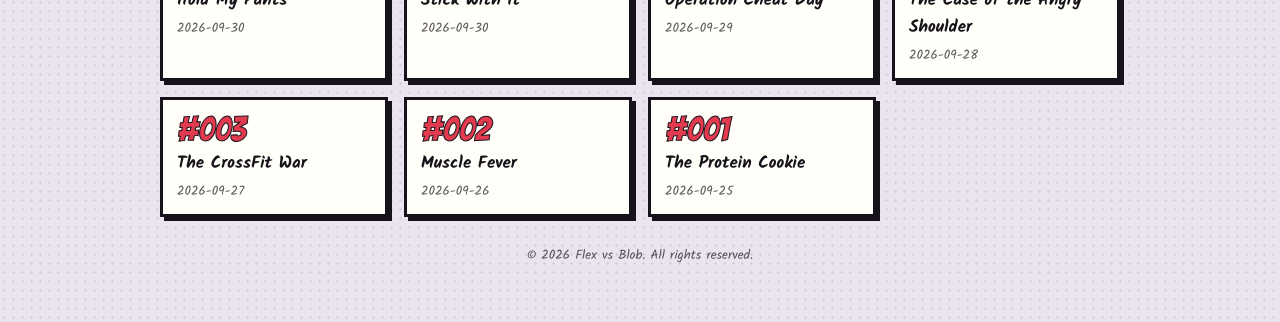
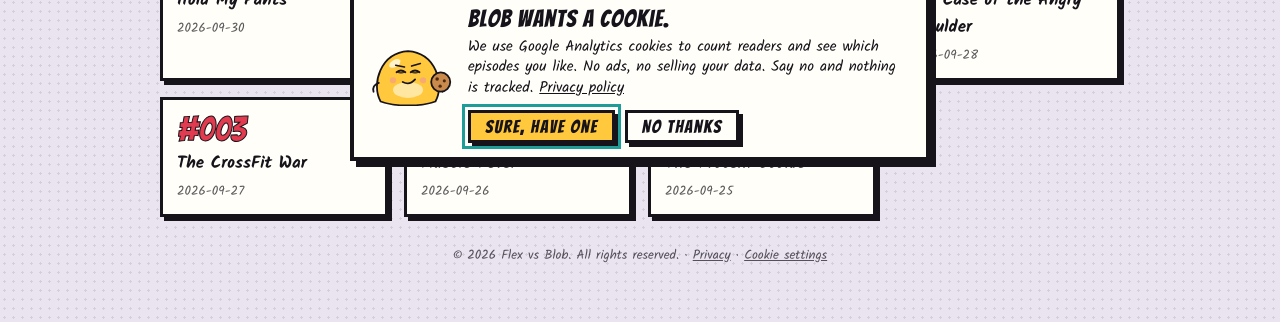
Before and after one commit to gaclaudiu/comics, a plain HTML site: page index.html in a window 1280 px wide. Shown: the part 623-945 px from the top of the page. Drawn offline with Linux system fonts and the light colour scheme.

Commit message:
Add files via upload

```diff
--- /dev/null
+++ b/shared/consent.js
@@ -0,0 +1,80 @@
+// Cookie consent for Google Analytics (GDPR).
+// Google Analytics is NOT loaded until the visitor clicks "Sure, have one".
+// The choice is remembered in this browser; "Cookie settings" in the footer reopens the banner.
+(function () {
+  var KEY = 'fvb-consent';
+  var GA_ID = 'G-Q17LMV3HV0';
+  var loaded = false, banner = null;
+  var ROOT = document.body.getAttribute('data-root') || '';
+
+  function getChoice() { try { return localStorage.getItem(KEY); } catch (e) { return null; } }
+  function saveChoice(v) { try { localStorage.setItem(KEY, v); } catch (e) {} }
+
+  function loadAnalytics() {
+    if (loaded) return;
+    loaded = true;
+    gtag('consent', 'update', { analytics_storage: 'granted' });
+    var s = document.createElement('script');
+    s.async = true;
+    s.src = 'https://www.googletagmanager.com/gtag/js?id=' + GA_ID;
+    document.head.appendChild(s);
+  }
+
+  function removeAnalyticsCookies() {
+    gtag('consent', 'update', { analytics_storage: 'denied' });
+    var host = location.hostname.replace(/^www\./, '');
+    document.cookie.split(';').forEach(function (c) {
+      var name = c.split('=')[0].trim();
+      if (name.indexOf('_ga') !== 0) return;
+      ['', '; domain=' + location.hostname, '; domain=.' + host].forEach(function (d) {
+        document.cookie = name + '=; Max-Age=0; path=/' + d;
+      });
+    });
+  }
+
+  function hide() { if (banner) banner.hidden = true; }
+
+  function show() {
+    if (!banner) {
+      banner = document.createElement('div');
+      banner.className = 'cookie';
+      banner.setAttribute('role', 'dialog');
+      banner.setAttribute('aria-labelledby', 'cookie-title');
+      banner.innerHTML =
+        '<svg viewBox="-86 -70 190 140" aria-hidden="true"><use href="#blobBody"/><use href="#blobSmug"/>' +
+        '<use href="#cookie" transform="translate(74,16) scale(1.35)"/></svg>' +
+        '<div><h2 id="cookie-title">Blob wants a cookie.</h2>' +
+        '<p>We use Google Analytics cookies to count readers and see which episodes you like. No ads, no selling your data. Say no and nothing is tracked. <a href="' + ROOT + 'privacy.html">Privacy policy</a></p>' +
+        '<div class="row"><button type="button" class="yes">Sure, have one</button>' +
+        '<button type="button" class="no">No thanks</button></div></div>';
+      banner.querySelector('.yes').addEventListener('click', function () {
+        saveChoice('granted'); loadAnalytics(); hide();
+      });
+      banner.querySelector('.no').addEventListener('click', function () {
+        var wasOn = loaded;
+        saveChoice('denied'); removeAnalyticsCookies(); hide();
+        if (wasOn) location.reload(); // fully stop analytics that already ran on this page
+      });
+      document.body.appendChild(banner);
+    }
+    banner.hidden = false;
+    banner.querySelector('.yes').focus({ preventScroll: true });
+  }
+
+  // "Privacy" and "Cookie settings" links in every footer
+  document.querySelectorAll('.copy').forEach(function (p) {
+    var a = document.createElement('a');
+    a.href = ROOT + 'privacy.html'; a.textContent = 'Privacy';
+    p.appendChild(document.createTextNode(' · '));
+    p.appendChild(a);
+    var b = document.createElement('button');
+    b.type = 'button'; b.className = 'cookie-link'; b.textContent = 'Cookie settings';
+    b.addEventListener('click', show);
+    p.appendChild(document.createTextNode(' · '));
+    p.appendChild(b);
+  });
+
+  var choice = getChoice();
+  if (choice === 'granted') loadAnalytics();
+  else if (choice !== 'denied') show();
+})();
--- a/shared/style.css
+++ b/shared/style.css
@@ -107,3 +107,19 @@ a{color:inherit}
 .archive .t{font-weight:700;font-size:17px}
 .archive .d{font-size:13px;opacity:.7;font-variant-numeric:tabular-nums}
 .copy{font-size:13px;opacity:.7;text-align:center;margin:10px 0 0}
+
+/* ---------- cookie consent banner ---------- */
+.cookie{position:fixed;left:16px;right:16px;bottom:calc(16px + env(safe-area-inset-bottom, 0px));z-index:50;
+  max-width:580px;margin:0 auto;background:var(--paper);border:4px solid var(--ink);box-shadow:6px 6px 0 var(--ink);
+  padding:14px 16px;display:grid;grid-template-columns:84px 1fr;gap:14px;align-items:center;
+  animation:bub .45s cubic-bezier(.2,1.6,.4,1) both}
+.cookie[hidden]{display:none}
+.cookie svg{width:84px;height:auto;display:block}
+.cookie h2{font-family:var(--display);font-weight:400;font-size:24px;letter-spacing:1px;margin:0;line-height:1}
+.cookie p{margin:6px 0 12px;font-size:15px;line-height:1.35}
+.cookie .row{display:flex;flex-wrap:wrap;gap:10px}
+.cookie button{font-size:18px;padding:4px 14px}
+.cookie .no{background:var(--paper)}
+.cookie-link{background:none;border:0;box-shadow:none;padding:0;font:inherit;letter-spacing:0;text-decoration:underline;cursor:pointer;color:inherit}
+.cookie-link:active{transform:none;box-shadow:none}
+@media (max-width:420px){.cookie{grid-template-columns:1fr}.cookie svg{display:none}}
```
